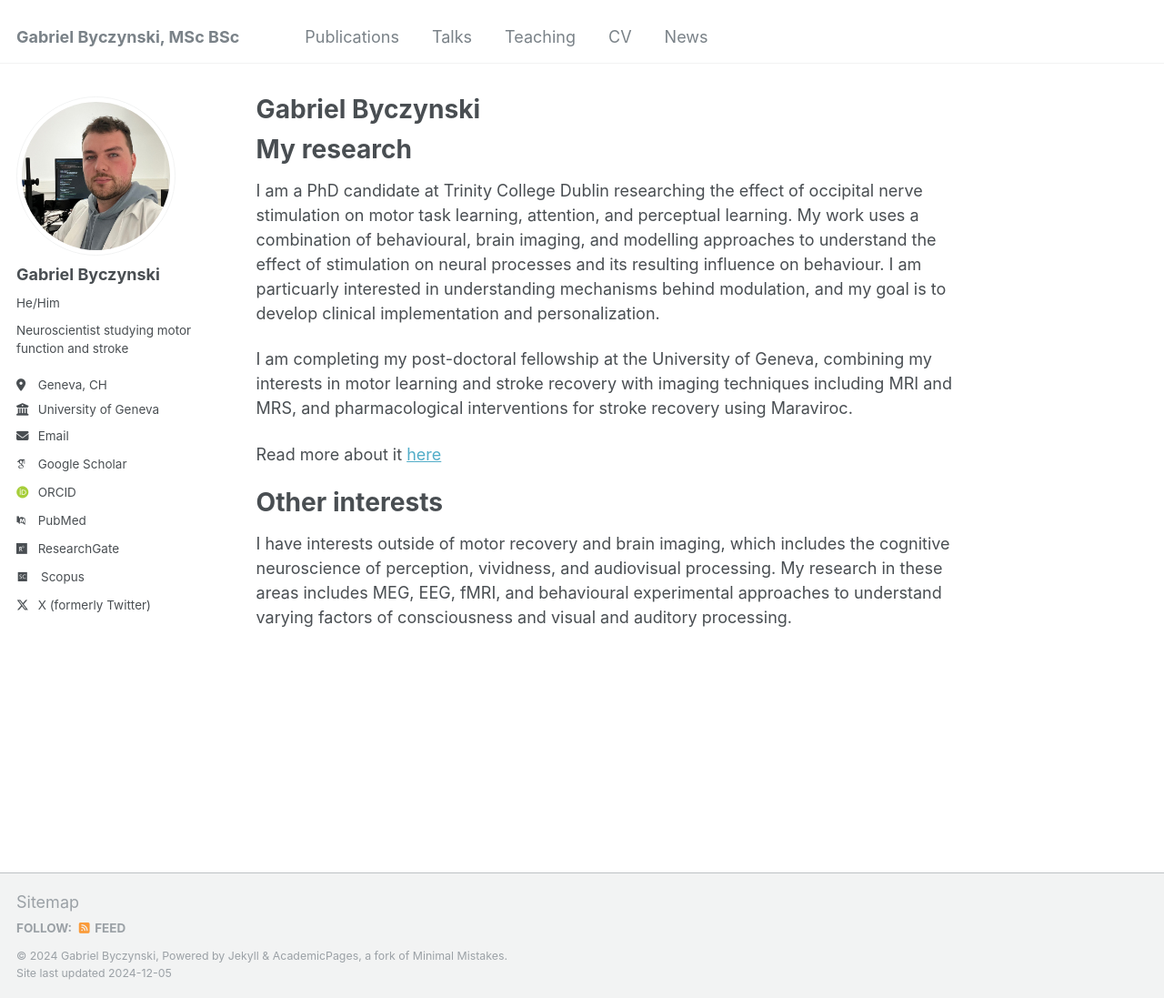
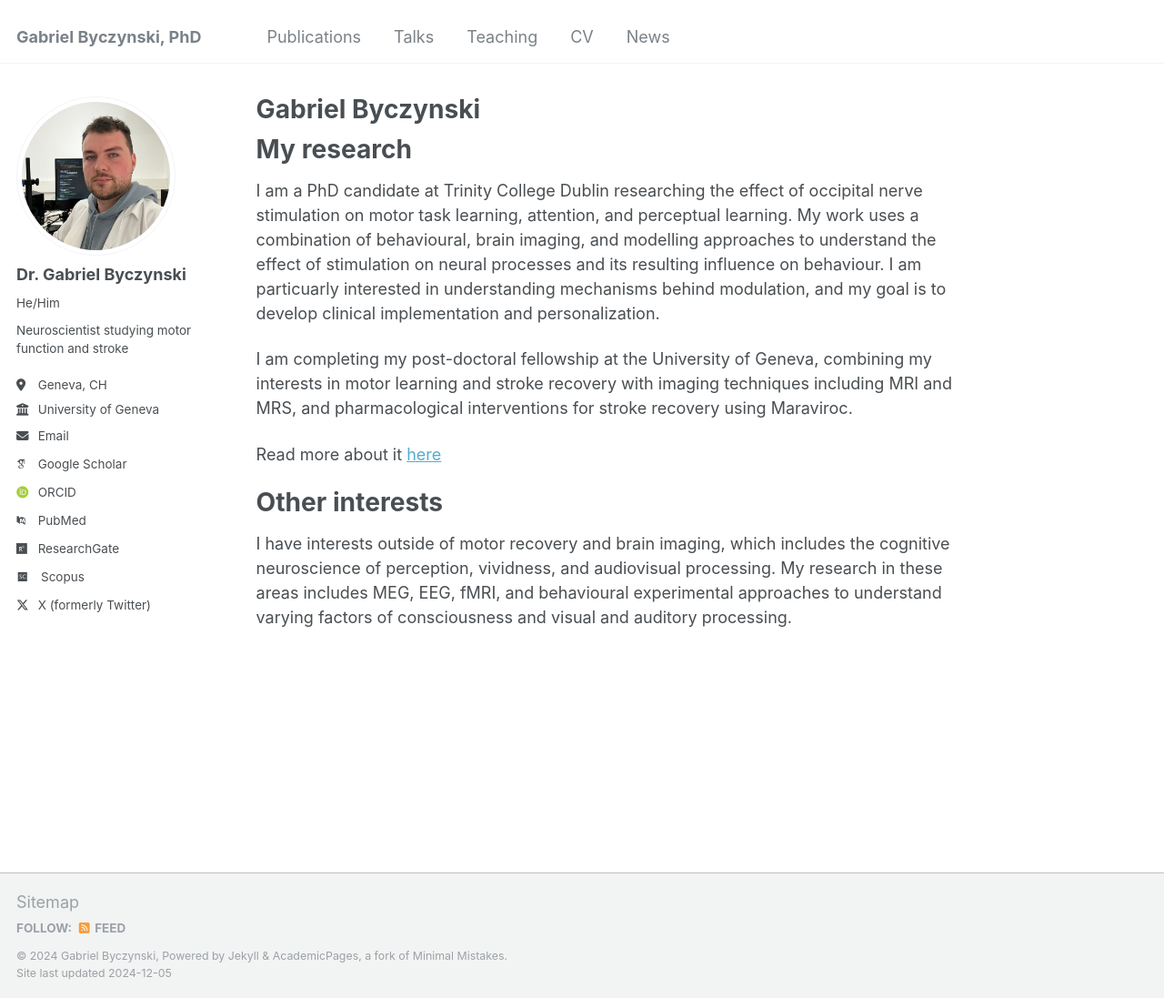
Before and after one commit to gabebyczynski/gabebyczynski.github.io, a Jekyll site: the page built from _pages/about.md, in a window 1280 px wide and 1097 px high. Shown: the whole window at 91% size. Built offline with Jekyll 4.4.1, drawn with Linux system fonts in a browser that asks for light colours; some web fonts are replaced.

Commit message:
Update _config.yml

```diff
--- a/_config.yml
+++ b/_config.yml
@@ -8,10 +8,10 @@
 
 # Basic Site Settings
 locale                   : "en-US"
-title                    : "Gabriel Byczynski, MSc BSc"
+title                    : "Gabriel Byczynski, PhD"
 title_separator          : "-"
 name                     : &name "Gabriel Byczynski"
-description              : &description "PhD candidate and cognitive neuroscientist"
+description              : &description "Postdoctoral research fellow"
 url                      : "https://www.gabrielbyczynski.com" # the base hostname & protocol for your site e.g. "https://mmistakes.github.io"
 baseurl                  : "" # the subpath of your site, e.g. "/blog"
 repository               : "gabebyczynski/gabebyczynski.github.io"
@@ -22,7 +22,7 @@ repository               : "gabebyczynski/gabebyczynski.github.io"
 author:
   # Biographic information
   avatar           : "profile_photo.jpg"
-  name             : "Gabriel Byczynski"
+  name             : "Dr. Gabriel Byczynski"
   pronouns         : "He/Him"
   bio              : "Neuroscientist studying motor function and stroke"
   location         : "Geneva, CH"
```
